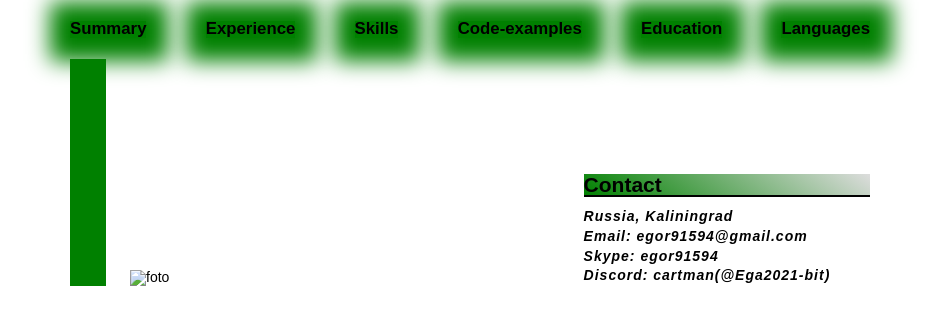
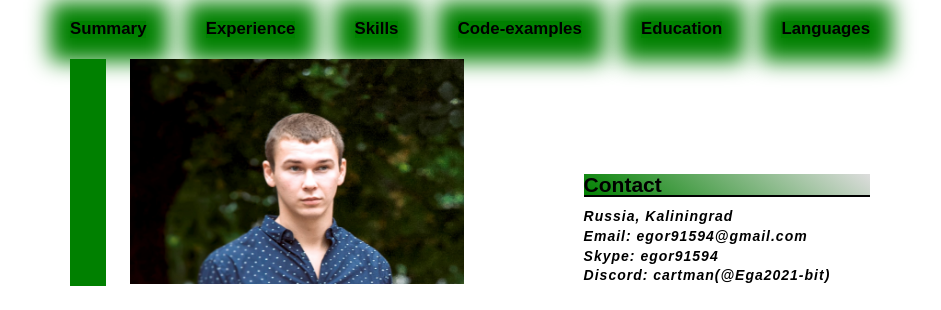
Before and after one commit to Ega2021-bit/rsschool-cv, a plain HTML site: page index.html in a window 1280 px wide. Shown: the top 310 px of the page, without its empty margins (170-1111 px from the left). Drawn offline with Linux system fonts and the light colour scheme; the site is published under a folder, as on GitHub Pages, so addresses that start at the root find nothing.

Commit message:
fix: fix img

```diff
--- a/index.html
+++ b/index.html
@@ -23,7 +23,7 @@
         <div>
           <div class="vertical-line">
             <figure class="header-foto">
-              <img class="header-foto-img" src="/img/_A4B2174.jpg" alt="foto" />
+              <img class="header-foto-img" src="./img/_A4B2174.jpg" alt="foto" />
             </figure>
             <div class="contact">
               <h2 class="border">Contact</h2>
```
